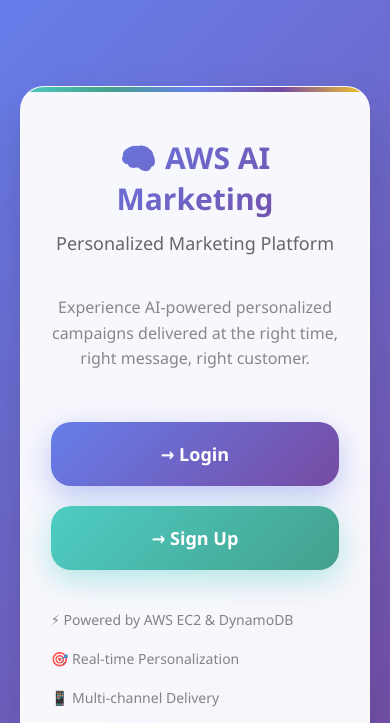
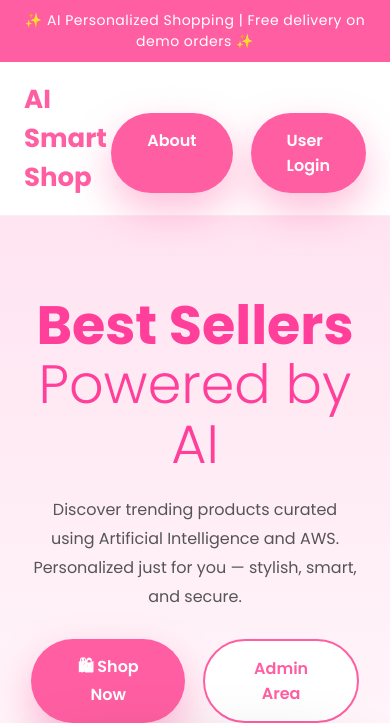
Before and after one commit to latha2105/aws-ai-marketing-platform, a Flask app: page / in a window 390 px wide. Shown: the top 723 px of the page. Run offline with Flask 3, Linux system fonts and the light colour scheme; grey boxes are pictures that could not be loaded.

Commit message:
Update index.html

```diff
--- a/templates/index.html
+++ b/templates/index.html
@@ -2,208 +2,306 @@
 <html lang="en">
 <head>
 <meta charset="UTF-8">
+<title>AI Smart Shop</title>
 <meta name="viewport" content="width=device-width, initial-scale=1.0">
-    <title>AWS AI Marketing Platform</title>
+
 <style>
-        * {
-            margin: 0;
-            padding: 0;
-            box-sizing: border-box;
+@import url('https://fonts.googleapis.com/css2?family=Poppins:wght@300;400;500;600;700&display=swap');
+
+*{margin:0;padding:0;box-sizing:border-box}
+html{scroll-behavior:smooth}
+
+body{
+    font-family:'Poppins',sans-serif;
+    background:#fff;
+    color:#333;
 }
 
-        body {
-            font-family: 'Segoe UI', Tahoma, Geneva, Verdana, sans-serif;
-            background: linear-gradient(135deg, #667eea 0%, #764ba2 100%);
-            min-height: 100vh;
-            display: flex;
-            flex-direction: column;
-            align-items: center;
-            justify-content: center;
-            padding: 20px;
+/* ---------- ANNOUNCEMENT BAR ---------- */
+.announce{
+    background:#ff5fa2;
+    color:white;
+    text-align:center;
+    padding:10px;
+    font-size:14px;
+    letter-spacing:.5px;
 }
 
-        .landing-container {
-            background: rgba(255,255,255,0.95);
-            backdrop-filter: blur(20px);
-            padding: 60px 40px;
-            border-radius: 24px;
-            box-shadow: 0 25px 50px rgba(0,0,0,0.15);
-            width: 100%;
-            max-width: 500px;
-            text-align: center;
-            position: relative;
-            overflow: hidden;
-            border: 1px solid rgba(255,255,255,0.2);
+/* ---------- NAV ---------- */
+nav{
+    display:flex;
+    justify-content:space-between;
+    align-items:center;
+    padding:22px 60px;
+    background:white;
+    border-bottom:1px solid #f2f2f2;
 }
 
-        .landing-container::before {
-            content: '';
-            position: absolute;
-            top: 0;
-            left: 0;
-            right: 0;
-            height: 5px;
-            background: linear-gradient(90deg, #4ecdc4, #44a08d, #667eea, #764ba2, #f9ca24);
+.logo{
+    font-size:26px;
+    font-weight:700;
+    color:#ff5fa2;
 }
 
-        .logo {
-            margin-bottom: 40px;
+.nav-links a{
+    margin-left:22px;
+    text-decoration:none;
+    font-weight:500;
+    color:#444;
 }
 
-        .logo h1 {
-            background: linear-gradient(135deg, #667eea, #764ba2);
-            -webkit-background-clip: text;
-            -webkit-text-fill-color: transparent;
-            background-clip: text;
-            font-size: 36px;
-            font-weight: 700;
-            margin-bottom: 12px;
+.nav-links .admin{
+    padding:10px 22px;
+    border-radius:999px;
+    background:#ff5fa2;
+    color:white;
 }
 
-        .logo p {
-            color: #666;
-            font-size: 18px;
-            margin-bottom: 10px;
+/* ---------- HERO ---------- */
+.hero{
+    display:grid;
+    grid-template-columns:1.1fr .9fr;
+    align-items:center;
+    padding:80px 8%;
+    background:linear-gradient(180deg,#ffe4f1,#ffffff);
 }
 
-        .tagline {
-            color: #888;
-            font-size: 16px;
-            margin-bottom: 50px;
-            line-height: 1.6;
+.hero-text h1{
+    font-size:54px;
+    line-height:1.1;
+    color:#ff3f9a;
 }
 
-        .button-group {
-            display: flex;
-            gap: 20px;
-            flex-wrap: wrap;
-            justify-content: center;
-            margin-bottom: 20px;
+.hero-text h1 span{
+    font-weight:300;
 }
 
-        .action-btn {
-            flex: 1;
-            min-width: 180px;
-            padding: 20px 30px;
-            border: none;
-            border-radius: 20px;
-            font-size: 18px;
-            font-weight: 600;
-            cursor: pointer;
-            transition: all 0.4s cubic-bezier(0.4, 0, 0.2, 1);
-            position: relative;
-            overflow: hidden;
-            backdrop-filter: blur(10px);
-            font-family: inherit;
+.hero-text p{
+    margin:22px 0;
+    max-width:520px;
+    line-height:1.8;
+    color:#555;
 }
 
-        .login-btn {
-            background: linear-gradient(135deg, #667eea 0%, #764ba2 100%);
-            color: white;
-            box-shadow: 0 10px 30px rgba(102, 126, 234, 0.4);
+/* ---------- HERO BUTTONS ---------- */
+.hero-buttons{
+    margin-top:28px;
+    display:flex;
+    gap:18px;
 }
 
-        .signup-btn {
-            background: linear-gradient(135deg, #4ecdc4, #44a08d);
-            color: white;
-            box-shadow: 0 10px 30px rgba(78, 205, 196, 0.4);
+.btn{
+    padding:15px 36px;
+    border-radius:999px;
+    font-weight:600;
+    text-decoration:none;
 }
 
-        .action-btn::before {
-            content: '';
-            position: absolute;
-            top: 0;
-            left: -100%;
-            width: 100%;
-            height: 100%;
-            background: linear-gradient(90deg, transparent, rgba(255,255,255,0.3), transparent);
-            transition: left 0.6s;
+.btn.shop{
+    background:#ff5fa2;
+    color:white;
+    box-shadow:0 18px 40px rgba(255,95,162,.4);
 }
 
-        .action-btn:hover {
-            transform: translateY(-6px);
-            box-shadow: 0 20px 40px rgba(0,0,0,0.2);
+.btn.learn{
+    background:white;
+    border:2px solid #ff5fa2;
+    color:#ff5fa2;
 }
 
-        .action-btn:hover::before {
-            left: 100%;
+/* ---------- HERO IMAGE ---------- */
+.hero-img{
+    display:flex;
+    justify-content:center;
 }
 
-        .action-btn:active {
-            transform: translateY(-3px);
+.hero-img img{
+    width:100%;
+    max-width:420px;
+    border-radius:40px;
+    box-shadow:0 40px 80px rgba(0,0,0,.2);
 }
 
-        .features {
-            display: grid;
-            grid-template-columns: repeat(auto-fit, minmax(200px, 1fr));
-            gap: 20px;
-            margin-top: 40px;
-            opacity: 0.8;
+/* ---------- SCROLL TEXT ---------- */
+.scroll-strip{
+    background:#ff5fa2;
+    color:white;
+    padding:14px;
+    font-weight:600;
+    text-align:center;
+    letter-spacing:1px;
 }
 
-        .feature {
-            display: flex;
-            align-items: center;
-            gap: 10px;
-            font-size: 14px;
-            color: #666;
+/* ---------- BEST SELLERS ---------- */
+.section{
+    padding:80px 8%;
 }
 
-        @media (max-width: 480px) {
-            .landing-container {
-                padding: 50px 30px;
-                margin: 10px;
+.section h2{
+    font-size:40px;
+    color:#ff5fa2;
+    margin-bottom:40px;
 }
 
-            .logo h1 {
-                font-size: 30px;
+.products{
+    display:grid;
+    grid-template-columns:repeat(auto-fit,minmax(260px,1fr));
+    gap:30px;
 }
 
-            .button-group {
-                flex-direction: column;
+.card{
+    background:#fff;
+    border-radius:26px;
+    overflow:hidden;
+    box-shadow:0 25px 60px rgba(0,0,0,.08);
+    transition:.4s;
 }
 
-            .action-btn {
-                min-width: auto;
+.card:hover{transform:translateY(-10px)}
+
+.card img{
+    width:100%;
+    height:280px;
+    object-fit:cover;
 }
+
+.card .info{
+    padding:24px;
+}
+
+.card h4{margin-bottom:6px}
+.card span{color:#ff5fa2;font-weight:600}
+
+/* ---------- ABOUT ---------- */
+.about{
+    display:grid;
+    grid-template-columns:1fr 1fr;
+    align-items:center;
+    gap:60px;
+}
+
+.about img{
+    width:100%;
+    border-radius:30px;
+}
+
+.about h3{
+    font-size:38px;
+    color:#ff5fa2;
+}
+
+.about p{
+    margin-top:20px;
+    line-height:1.8;
+    color:#555;
+}
+
+/* ---------- FOOTER ---------- */
+footer{
+    background:#111;
+    color:#bbb;
+    text-align:center;
+    padding:35px;
+    margin-top:80px;
+}
+
+/* ---------- MOBILE ---------- */
+@media(max-width:900px){
+    .hero,.about{grid-template-columns:1fr;text-align:center}
+    .hero-buttons{justify-content:center}
+    nav{padding:18px 24px}
 }
 </style>
 </head>
+
 <body>
-    <div class="landing-container">
-        <div class="logo">
-            <h1>🧠 AWS AI Marketing</h1>
-            <p>Personalized Marketing Platform</p>
+
+<!-- ANNOUNCEMENT -->
+<div class="announce">
+✨ AI Personalized Shopping | Free delivery on demo orders ✨
 </div>
 
-        <p class="tagline">
-            Experience AI-powered personalized campaigns delivered at the right time, right message, right customer.
+<!-- NAV -->
+<nav>
+    <div class="logo">AI Smart Shop</div>
+    <div class="hero-buttons">
+
+        <a href="/about.html" class="btn shop">About</a>
+                <a href="/login" class="btn shop">User Login</a>
+
+    </div>
+</nav>
+
+<!-- HERO -->
+<section class="hero">
+    <div class="hero-text">
+        <h1>Best Sellers<br><span>Powered by AI</span></h1>
+        <p>
+            Discover trending products curated using Artificial Intelligence
+            and AWS. Personalized just for you — stylish, smart, and secure.
         </p>
 
-        <div class="button-group">
-            <button class="action-btn login-btn" onclick="goToLogin()">
-                → Login
-            </button>
-            <button class="action-btn signup-btn" onclick="goToSignup()">
-                → Sign Up
-            </button>
-        </div>
-
-        <div class="features">
-            <div class="feature">⚡ Powered by AWS EC2 & DynamoDB</div>
-            <div class="feature">🎯 Real-time Personalization</div>
-            <div class="feature">📱 Multi-channel Delivery</div>
+        <div class="hero-buttons">
+            <a href="/shop" class="btn shop">🛍 Shop Now</a>
+            <a href="/admin_login" class="btn learn">Admin Area</a>
         </div>
     </div>
 
-    <script>
-        function goToLogin() {
-            window.location.href = 'login.html';
-        }
+    <div class="hero-img">
+        <img src="https://img.freepik.com/premium-photo/pink-ecommerce-concept-with-goods-cart_997534-868.jpg" alt="Fashion">
+    </div>
+</section>
 
-        function goToSignup() {
-            window.location.href = 'signup.html';
-        }
-    </script>
+<!-- STRIP -->
+<div class="scroll-strip">
+★ SHOP NOW ★ AI PICKS ★ TRENDING ★ PERSONALIZED ★
+</div>
+
+<!-- PRODUCTS -->
+<section class="section" id="shop">
+    <h2>🔥 Best Sellers</h2>
+    <div class="products">
+        <div class="card">
+            <img src="https://images.unsplash.com/photo-1523275335684-37898b6baf30">
+            <div class="info">
+                <h4>Smart Watch</h4>
+                <span>₹3999</span>
+            </div>
+        </div>
+        <div class="card">
+            <img src="https://images.unsplash.com/photo-1512436991641-6745cdb1723f">
+            <div class="info">
+                <h4>Fashion Wear</h4>
+                <span>₹2499</span>
+            </div>
+        </div>
+        <div class="card">
+            <img src="https://i.pinimg.com/originals/74/21/9c/74219c8eddfa1b3a7084c965eac5f09b.jpg">
+            <div class="info">
+                <h4>Cosmetics</h4>
+                <span>₹899</span>
+            </div>
+        </div>
+    </div>
+</section>
+
+<!-- ABOUT -->
+<section class="section about" id="about">
+    <img src="https://tse4.mm.bing.net/th/id/OIP.OI3_Y0wJyHf1O7kfmM4wVwHaEJ?pid=Api&P=0&h=180">
+    <div>
+        <h3>“Why should I use this?”
+</h3>
+        <p>
+            AI Smart Shop is an AWS-powered intelligent e-commerce platform
+            that uses machine learning concepts to personalize shopping
+            experiences, improve engagement, and optimize marketing campaigns.
+        </p>
+    </div>
+</section>
+
+<footer>
+© 2026 AI Smart Shop | AWS AI-Driven E-Commerce Platform
+</footer>
+
 </body>
 </html>
```
Lines whose indentation alone changed are shown as unchanged.
